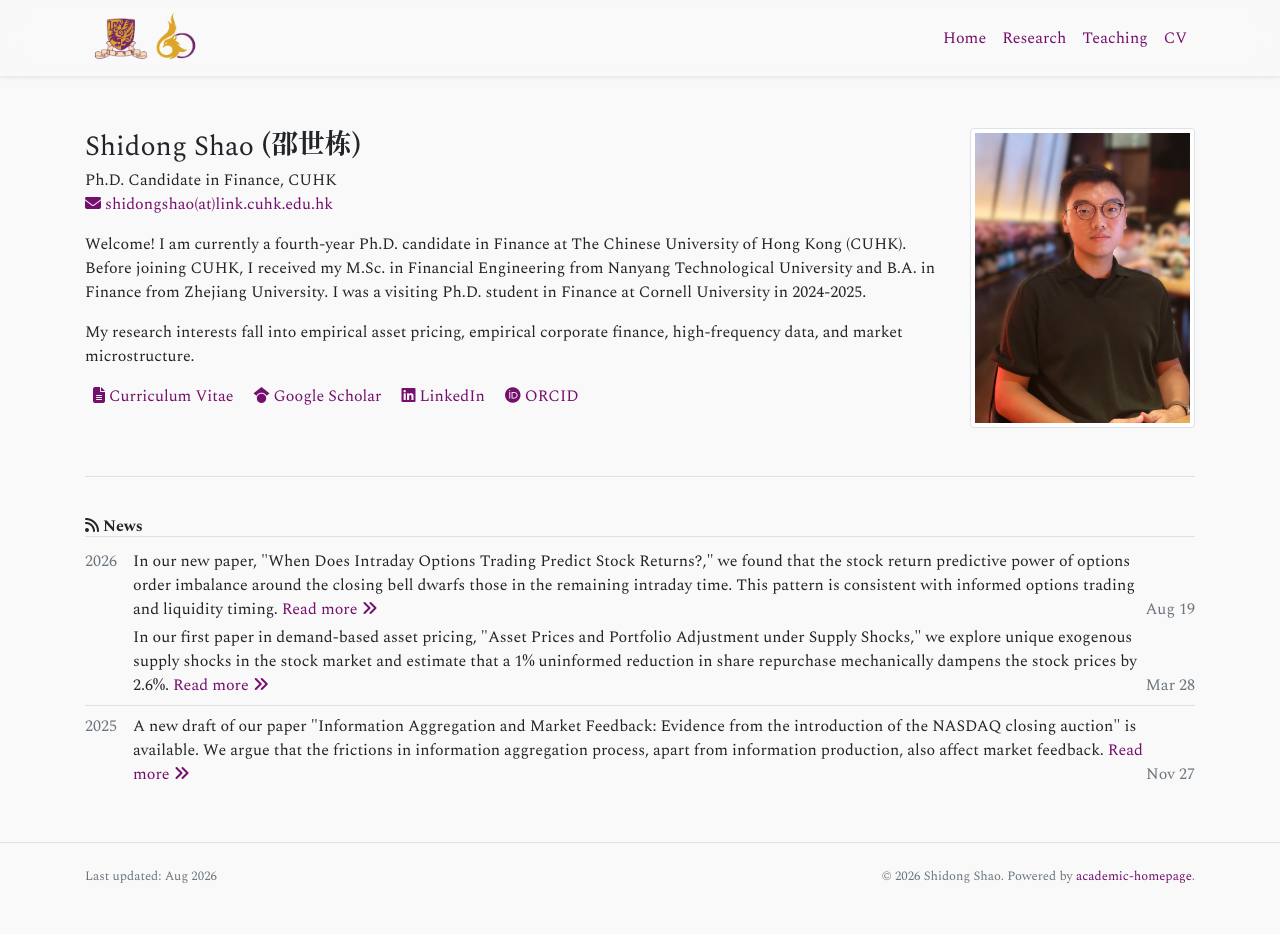
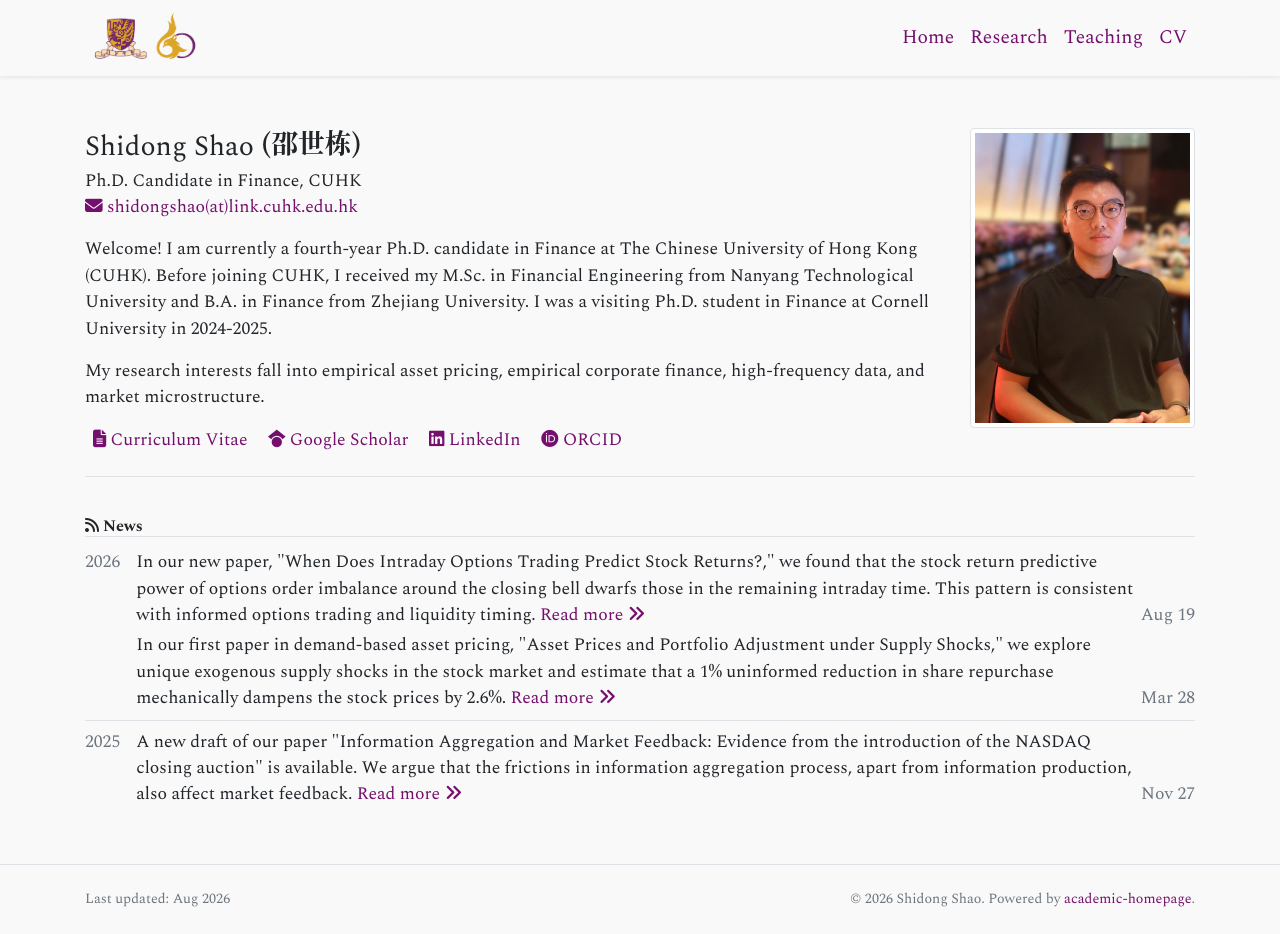
Before and after one commit to shidongshao/shidongshao.github.io, a Jekyll site: the page built from index.html, in a window 1280 px wide and 934 px high. Built offline with Jekyll 4.4.1, drawn with Linux system fonts in a browser that asks for light colours; nearby versions of some CDN libraries; some web fonts are replaced; a style sheet for code colours, icons or effects is not loaded.

Commit message:
Update personal website

```diff
--- a/assets/css/global.css
+++ b/assets/css/global.css
@@ -7,6 +7,7 @@ body {
         "Segoe UI", Roboto, Helvetica, Arial, sans-serif,
         "Apple Color Emoji", "Segoe UI Emoji", "Segoe UI Symbol";
     font-weight: 400;
+    font-size: 110%;
     padding-top: 5rem;
 }
 
@@ -52,7 +53,7 @@ h1, h2, h3, h4, h5, h6,
     background-color: rgba(249, 249, 249, 0.6) !important;
     backdrop-filter: blur(16px);
     -webkit-backdrop-filter: blur(16px);
-    font-size: 100%;
+    font-size: 110%;
 }
 
 .mrs-saint-delafield-regular {
```
